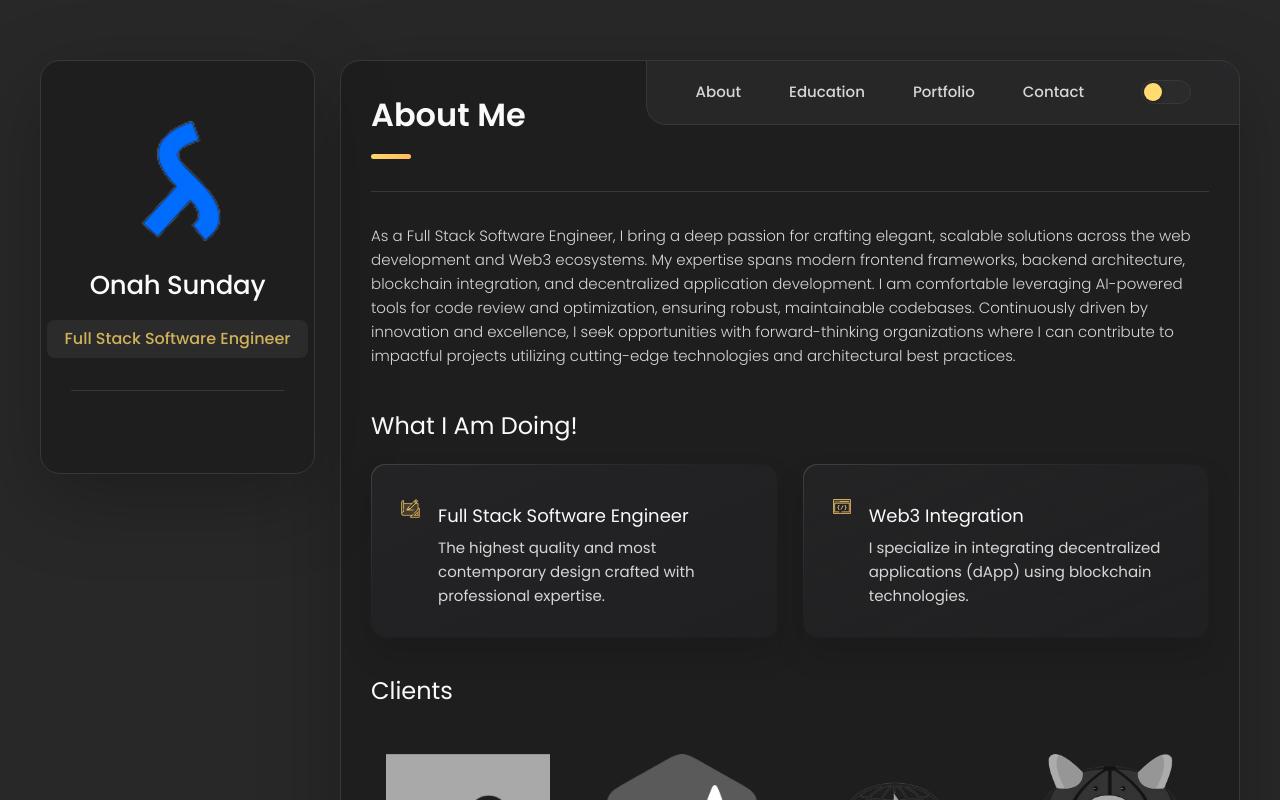
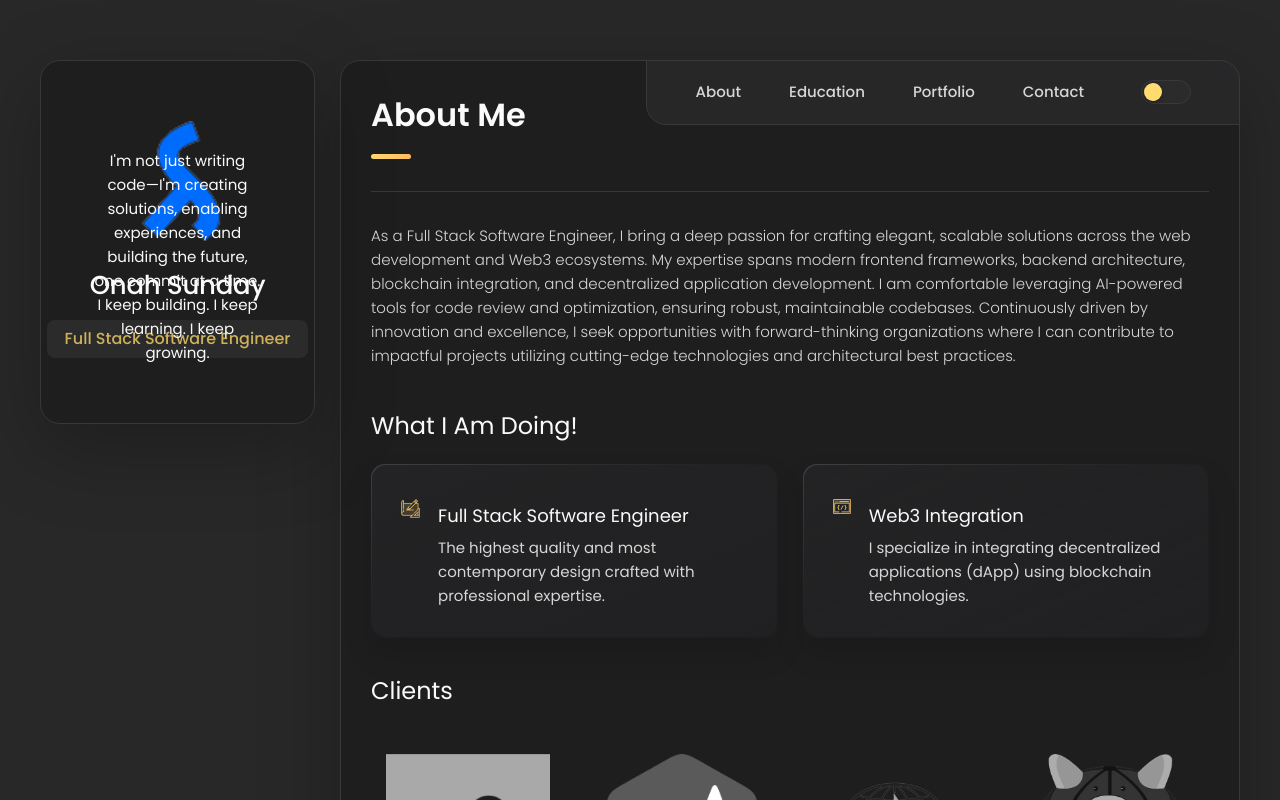
Before and after one commit to sundayonah/onahsunday.io, a Next.js app: page / in a window 1280 px wide. Shown: the top 800 px of the page. Built offline with nearby package versions, Linux system fonts and the light colour scheme.

Commit message:
feat: update project ID in projects.json, enhance header component with a flip effect for social links, and improve portfolio project stack key generation

```diff
--- a/jsonFile/projects.json
+++ b/jsonFile/projects.json
@@ -15,7 +15,7 @@
          }
       },
       {
-         "id": 1,
+         "id": 8,
          "project_data": {
             "name": "Paycrest Inc.",
             "image_url": "/images/paycrestThumbnail.png",
--- a/pages/components/header.js
+++ b/pages/components/header.js
@@ -26,49 +26,12 @@ const Contact = dynamic(() => import('./contact'), { ssr: false });
 const Research = dynamic(() => import('./research'), { ssr: false });
 const BackToTopButton = dynamic(() => import('./backToTopButton'), { ssr: false });
 const Header = () => {
-   const serviceItemsRef = useRef([]);
    const [active, setActive] = useState(false);
-   const [darkTheme, setDarkTheme] = useState(false);
-   const [visible, setVisible] = useState(false);
+
 
    function handleClick() {
       setActive(!active);
    }
-
-   // const handleToggleTheme = () => {
-   //   setDarkTheme((prevTheme) => !prevTheme);
-   // };
-
-   const showModal = () => {
-      setVisible(true);
-   };
-   var peace = '🙋';
-
-
-
-
-   // useEffect(() => {
-   //    const observer = new IntersectionObserver(
-   //       (entries) => {
-   //          entries.forEach((entry) => {
-   //             if (entry.isIntersecting) {
-   //                entry.target.classList.add('visible');
-   //             }
-   //          });
-   //       },
-   //       { threshold: 0.5 }
-   //    );
-
-   //    serviceItemsRef.current.forEach((item) => {
-   //       if (item) observer.observe(item);
-   //    });
-
-   //    return () => {
-   //       serviceItemsRef.current.forEach((item) => {
-   //          if (item) observer.unobserve(item);
-   //       });
-   //    };
-   // }, []);
 
    useEffect(() => {
       AOS.init({ duration: 800 });
@@ -76,19 +39,11 @@ const Header = () => {
 
    return (
       <div className="eneyi">
-         {/* <Modal
-            open={visible}
-            footer={null}
-            onCancel={() => setVisible(false)}
-            title="Notice"
-         >
-            <div className="modalContent">
-               <p>Theme toggle is now available! Click the toggle button in the navbar to switch between dark and light themes {peace}.</p>
-            </div>
-         </Modal> */}
          <main>
             {/* - #SIDEBAR */}
             <aside className={`sidebar ${active ? 'active' : ''}`}>
+               <div className="sidebar-flip-container">
+                  <div className="sidebar-flip-front">
                      <div className="sidebar-info">
                         <figure className="avatar-box">
                            <Image
@@ -113,7 +68,6 @@ const Header = () => {
                         </button>
                      </div>
                      <div className="sidebar-info_more">
-                  <div className="separator" />
                         <div className="separator" />
                         <ul className="social-list">
                            <li className="social-item">
@@ -155,6 +109,13 @@ const Header = () => {
                               ></a>
                            </li>
                         </ul>
+                     </div>
+                  </div>
+                  <div className="sidebar-flip-back">
+                     <div className="motivational-text">
+                        <p>I'm not just writing code—I'm creating solutions, enabling experiences, and building the future, one commit at a time. I keep building. I keep learning. I keep growing.</p>
+                     </div>
+                  </div>
                </div>
             </aside>
 
--- a/pages/components/portfolio.jsx
+++ b/pages/components/portfolio.jsx
@@ -60,7 +60,7 @@ const Portfolio = () => {
                      </a>
                      <ul className="project-stacks">
                         {p.project_data.stacks.map((stack, index) => (
-                           <li key={index}>{stack}</li>
+                           <li key={`${p.id}-${stack}-${index}`}>{stack}</li>
                         ))}
                      </ul>
                   </li>
--- a/styles/globals.css
+++ b/styles/globals.css
@@ -928,6 +928,46 @@ main {
    visibility: visible;
 }
 
+/* Flip container - base styles */
+.sidebar-flip-container {
+   position: relative;
+   width: 100%;
+   height: 100%;
+}
+
+.sidebar-flip-front,
+.sidebar-flip-back {
+   width: 100%;
+   height: 100%;
+   backface-visibility: hidden;
+   -webkit-backface-visibility: hidden;
+}
+
+.sidebar-flip-back {
+   position: absolute;
+   top: 0;
+   left: 0;
+   display: flex;
+   align-items: center;
+   justify-content: center;
+   padding: 20px;
+   text-align: center;
+   opacity: 0;
+   visibility: hidden;
+   transition: opacity 0.3s, visibility 0.3s;
+}
+
+.motivational-text {
+   color: var(--white-2);
+   font-size: var(--fs-6);
+   line-height: 1.6;
+   font-weight: var(--fw-400);
+}
+
+.motivational-text p {
+   margin: 0;
+}
+
 .contacts-list {
    display: grid;
    grid-template-columns: 1fr;
@@ -2697,6 +2737,33 @@ textarea.form-input::-webkit-resizer {
       z-index: 1;
    }
 
+   /* Flip container - desktop only */
+   .sidebar-flip-container {
+      perspective: 1000px;
+      min-height: 200px;
+   }
+
+   .sidebar-flip-front,
+   .sidebar-flip-back {
+      transition: transform 0.6s;
+      transform-style: preserve-3d;
+   }
+
+   .sidebar-flip-back {
+      transform: rotateY(180deg);
+      opacity: 1;
+      visibility: visible;
+   }
+
+   /* Flip animation on hover - desktop only */
+   .sidebar:hover .sidebar-flip-front {
+      transform: rotateY(-180deg);
+   }
+
+   .sidebar:hover .sidebar-flip-back {
+      transform: rotateY(0deg);
+   }
+
    .sidebar-info {
       flex-direction: column;
    }
```
Lines whose indentation alone changed are shown as unchanged.
